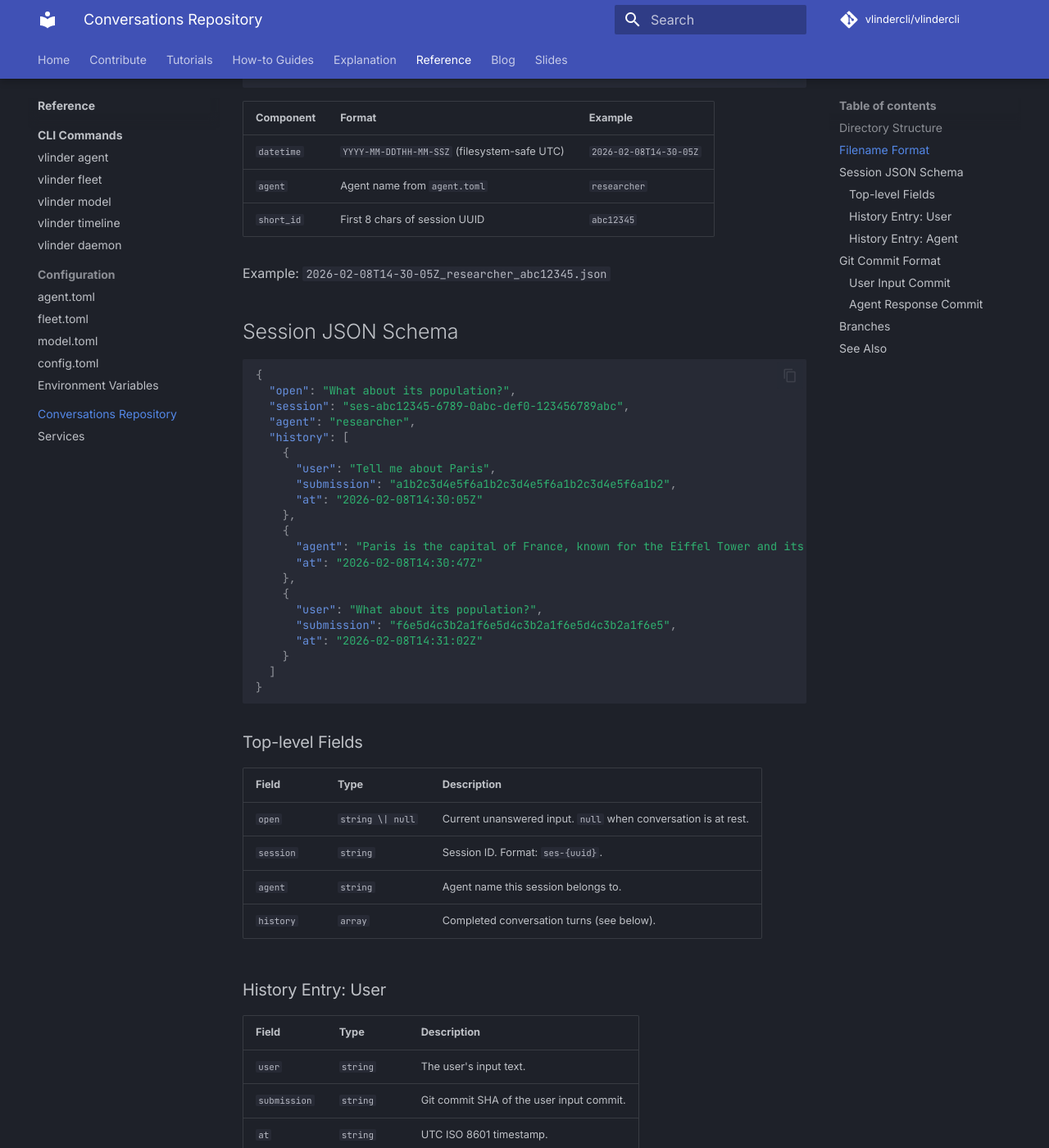
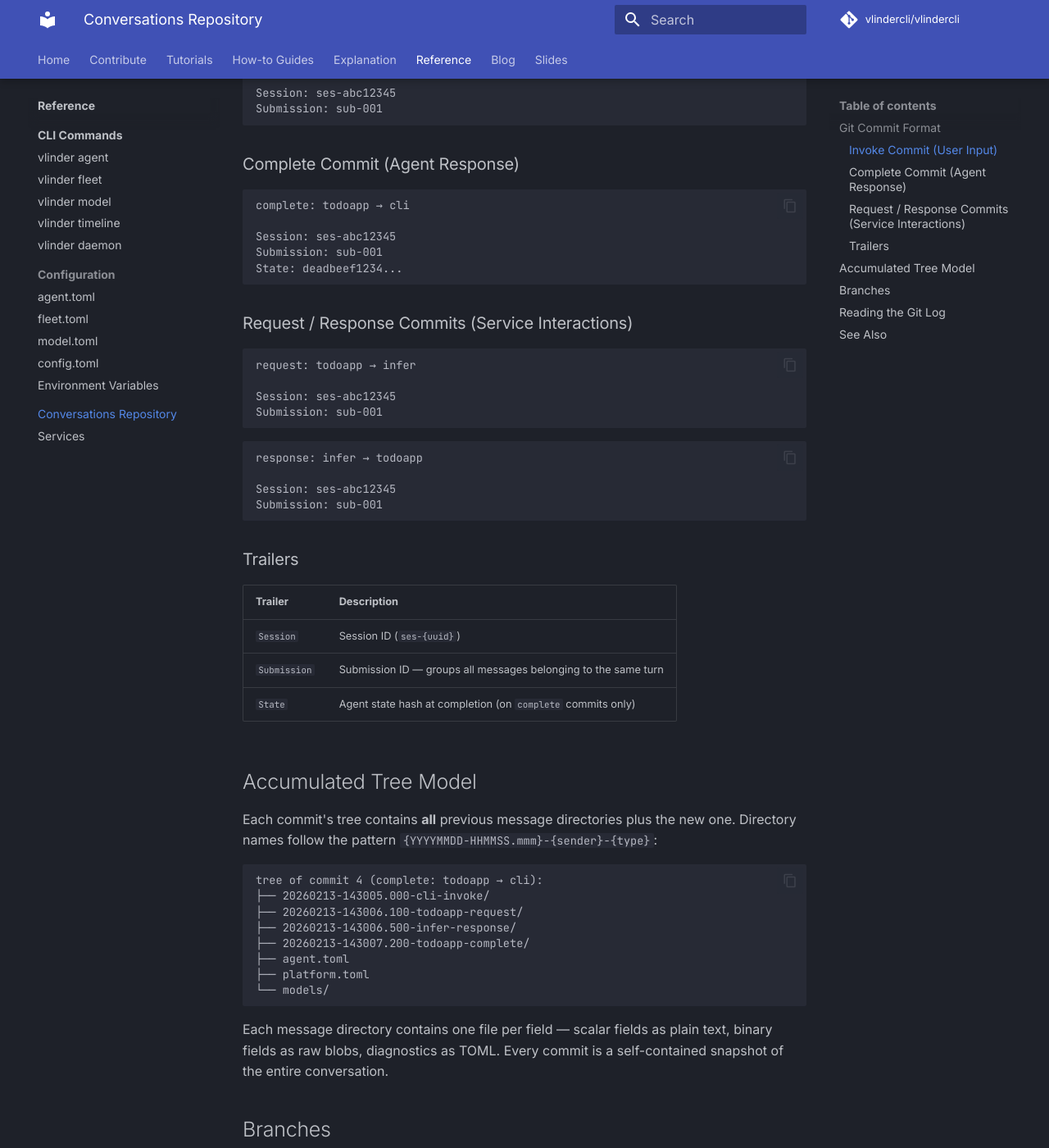
Before and after one commit to vlindercli/public-docs, an MkDocs documentation site: the page built from docs/content/reference/conversations-repo.md, in a window 1280 px wide and 1400 px high, scrolled down 548 px. Shown: the whole window at 82% size. Built offline with MkDocs 1.6.1 and Material for MkDocs 9.7.7, drawn with Linux system fonts in a browser that asks for light colours; comment, search, counter and statistics services are not loaded; some of the changed text lies outside the part shown.

Commit message:
Rewrite conversations-repo reference to match DAG Git worker output
Remove session JSON files (older design). Fix commit format to
{type}: {from} → {to} with trailers. Remove "commit SHA becomes
SubmissionId" (SubmissionId is a SHA-256 hash, not a git SHA).
Add accumulated tree model, request/response commits, vlinder session fork.

````diff
--- a/docs/content/reference/conversations-repo.md
+++ b/docs/content/reference/conversations-repo.md
@@ -1,130 +1,105 @@
 # Conversations Repository
 
-The conversations repository is a git repo at `~/.vlinder/conversations/` (or `$VLINDER_DIR/conversations/`) that stores conversation turns. Created automatically on first use.
+The conversations repository is a read-only git projection of VlinderCLI's message DAG, located at `~/.vlinder/conversations/` (or `$VLINDER_DIR/conversations/`). The DAG Git worker writes each message as a git commit. Created automatically on first use.
 
-## Directory Structure
-
-```
-~/.vlinder/conversations/
-├── .git/
-├── {datetime}_{agent}_{short_id}.json
-├── {datetime}_{agent}_{short_id}.json
-└── ...
-```
-
-## Filename Format
-
-```
-{datetime}_{agent}_{short_id}.json
-```
-
-| Component | Format | Example |
-|-----------|--------|---------|
-| `datetime` | `YYYY-MM-DDTHH-MM-SSZ` (filesystem-safe UTC) | `2026-02-08T14-30-05Z` |
-| `agent` | Agent name from `agent.toml` | `researcher` |
-| `short_id` | First 8 chars of session UUID | `abc12345` |
-
-Example: `2026-02-08T14-30-05Z_researcher_abc12345.json`
-
-## Session JSON Schema
-
-```json
-{
-  "open": "What about its population?",
-  "session": "ses-abc12345-6789-0abc-def0-123456789abc",
-  "agent": "researcher",
-  "history": [
-    {
-      "user": "Tell me about Paris",
-      "submission": "a1b2c3d4e5f6a1b2c3d4e5f6a1b2c3d4e5f6a1b2",
-      "at": "2026-02-08T14:30:05Z"
-    },
-    {
-      "agent": "Paris is the capital of France, known for the Eiffel Tower and its rich cultural history.",
-      "at": "2026-02-08T14:30:47Z"
-    },
-    {
-      "user": "What about its population?",
-      "submission": "f6e5d4c3b2a1f6e5d4c3b2a1f6e5d4c3b2a1f6e5",
-      "at": "2026-02-08T14:31:02Z"
-    }
-  ]
-}
-```
-
-### Top-level Fields
-
-| Field | Type | Description |
-|-------|------|-------------|
-| `open` | `string \| null` | Current unanswered input. `null` when conversation is at rest. |
-| `session` | `string` | Session ID. Format: `ses-{uuid}`. |
-| `agent` | `string` | Agent name this session belongs to. |
-| `history` | `array` | Completed conversation turns (see below). |
-
-### History Entry: User
-
-| Field | Type | Description |
-|-------|------|-------------|
-| `user` | `string` | The user's input text. |
-| `submission` | `string` | Git commit SHA of the user input commit. |
-| `at` | `string` | UTC ISO 8601 timestamp. |
-
-### History Entry: Agent
-
-| Field | Type | Description |
-|-------|------|-------------|
-| `agent` | `string` | The agent's response text. |
-| `at` | `string` | UTC ISO 8601 timestamp. |
-
-History entries are untagged — distinguish them by checking for the `user` or `agent` key.
+The authoritative data lives in the SQL DAG store. The git repo is a visualization aid — turning it off changes nothing about how the platform operates.
 
 ## Git Commit Format
 
-Each turn (user input or agent response) is a separate git commit. The commit message encodes the type and metadata.
+Every message is a separate git commit. The commit subject follows the format `{type}: {from} → {to}`, with metadata encoded as trailers.
 
-### User Input Commit
+### Invoke Commit (User Input)
 
 ```
-user
+invoke: cli → todoapp
 
-<user input text>
-
-Session: <session_id>
+Session: ses-abc12345
+Submission: sub-001
 ```
 
-| Trailer | Value |
-|---------|-------|
-| `Session` | Session ID (`ses-{uuid}`) |
-
-The commit SHA becomes the `SubmissionId` used throughout the system.
-
-### Agent Response Commit
+### Complete Commit (Agent Response)
 
 ```
-agent
+complete: todoapp → cli
 
-<agent response text>
-
-Session: <session_id>
-Submission: <user_commit_sha>
-State: <state_hash>
+Session: ses-abc12345
+Submission: sub-001
+State: deadbeef1234...
 ```
 
-| Trailer | Value |
-|---------|-------|
+### Request / Response Commits (Service Interactions)
+
+```
+request: todoapp → infer
+
+Session: ses-abc12345
+Submission: sub-001
+```
+
+```
+response: infer → todoapp
+
+Session: ses-abc12345
+Submission: sub-001
+```
+
+### Trailers
+
+| Trailer | Description |
+|---------|-------------|
 | `Session` | Session ID (`ses-{uuid}`) |
-| `Submission` | SHA of the corresponding user input commit |
-| `State` | Merkle DAG state hash (optional, present when state tracking is active) |
+| `Submission` | Submission ID — groups all messages belonging to the same turn |
+| `State` | Agent state hash at completion (on `complete` commits only) |
+
+## Accumulated Tree Model
+
+Each commit's tree contains **all** previous message directories plus the new one. Directory names follow the pattern `{YYYYMMDD-HHMMSS.mmm}-{sender}-{type}`:
+
+```
+tree of commit 4 (complete: todoapp → cli):
+├── 20260213-143005.000-cli-invoke/
+├── 20260213-143006.100-todoapp-request/
+├── 20260213-143006.500-infer-response/
+├── 20260213-143007.200-todoapp-complete/
+├── agent.toml
+├── platform.toml
+└── models/
+```
+
+Each message directory contains one file per field — scalar fields as plain text, binary fields as raw blobs, diagnostics as TOML. Every commit is a self-contained snapshot of the entire conversation.
 
 ## Branches
 
 | Branch | Purpose |
 |--------|---------|
 | `main` | Default timeline |
-| `fork-{short_sha}` | Forked timeline created by `vlinder timeline fork` |
+| Named branches | Forked timelines created by `vlinder session fork` |
+
+When the platform forks a timeline, the DAG Git worker creates a corresponding git branch. Both branches share commits before the fork point.
+
+## Reading the Git Log
+
+```bash
+cd ~/.vlinder/conversations
+
+# Full conversation timeline
+git log --oneline --reverse
+
+# Output:
+# a1b2c3d invoke: cli → todoapp
+# e5f6789 request: todoapp → infer
+# 0123456 response: infer → todoapp
+# 789abcd complete: todoapp → cli
+
+# Read a specific message
+git log -1 --format=%B a1b2c3d
+
+# Diff between two points
+git diff a1b2c3d..789abcd
+```
 
 ## See Also
 
-- [Conversations Repository explanation](../explanation/conversations-repo.md) — how it works and why
+- [Conversations Repository explanation](../explanation/conversations-repo.md) — design rationale
 - [Timelines](../explanation/timelines.md) — the Merkle DAG model
 - [Time-Travel Debugging](../how-to/time-travel-debugging.md) — practical fork workflows
````
